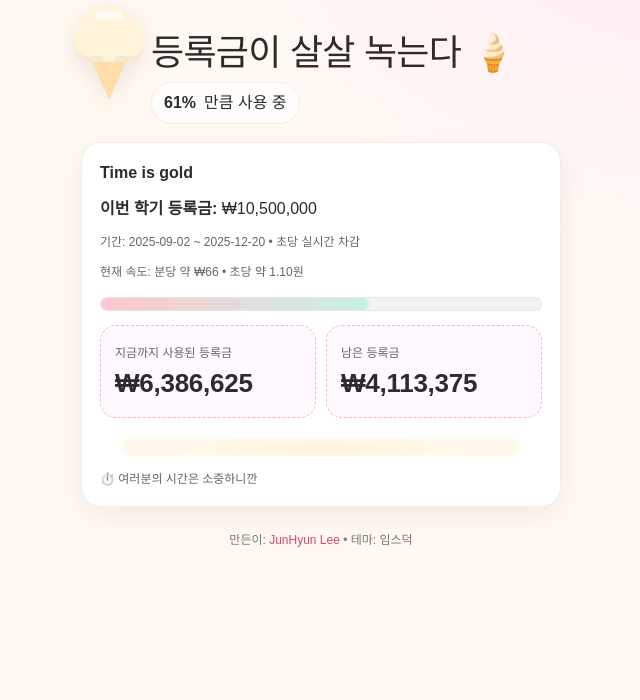
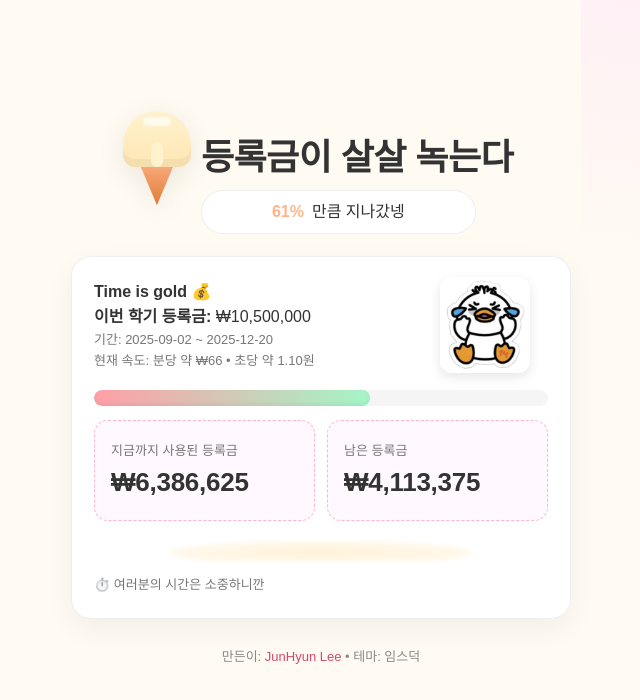
Before and after one commit to ticklemickle/imms14-tuition, a Next.js app: page / in a window 1280 px wide. Shown: the top 700 px of the page, without its empty margins (319-959 px from the left). Built offline with nearby package versions, Linux system fonts and the light colour scheme.

Commit message:
1차 완성본

```diff
--- a/app/page.module.css
+++ b/app/page.module.css
@@ -1,14 +1,30 @@
-/* page.module.css (수정본) */
+/* page.module.css (CSS Modules 규칙 준수 버전) */
+
+/* 전역 변수는 :global로 */
+:global(:root) {
+  --bg: #fffaf2;
+  --text: #333;
+  --hint: #777;
+  --accent: #ffb48a;
+  --mint: #a3f5c7;
+  --straw: #ff9fa6;
+  --vanilla: #fff2cf;
+}
 
 .wrap {
   max-width: 520px;
   margin-inline: auto;
-  padding: 20px;
+  padding: 28px 20px;
+  background: var(--bg);
+  color: var(--text);
+  font-family: "Pretendard", "Noto Sans KR", sans-serif;
+  line-height: 1.6;
 }
 
+/* 순수 태그 선택자 → .wrap으로 스코프 */
 .wrap header {
   display: flex;
-  gap: 14px;
+  gap: 16px;
   align-items: center;
 }
 
@@ -20,14 +36,15 @@
   filter: drop-shadow(0 6px 12px rgba(0, 0, 0, 0.08));
 }
 
+/* 부드러운 아이스크림 */
 .cone {
   position: absolute;
   bottom: 0;
   left: 50%;
   transform: translateX(-50%);
-  width: 44px;
+  width: 42px;
   height: 50px;
-  background: var(--accent);
+  background: linear-gradient(180deg, #ffb48a, #e07d3a);
   clip-path: polygon(50% 100%, 0 0, 100% 0);
 }
 
@@ -38,117 +55,90 @@
   transform: translateX(-50%);
   width: 68px;
   height: 56px;
-  background: var(--vanilla);
+  background: linear-gradient(180deg, #fff2cf, #ffe6b2);
   border-radius: 50px 50px 18px 18px;
-  box-shadow: inset 0 -6px 0 rgba(0, 0, 0, 0.04);
+  box-shadow: inset 0 -8px 0 rgba(0, 0, 0, 0.04);
+}
+
+.shine {
+  position: absolute;
+  top: 6px;
+  left: 50%;
+  transform: translateX(-50%);
+  width: 28px;
+  height: 9px;
+  background: rgba(255, 255, 255, 0.65);
+  border-radius: 10px;
+  filter: blur(1px);
 }
 
 .drip {
   position: absolute;
   left: 50%;
   transform: translateX(-50%);
-  width: 14px;
+  width: 12px;
   background: var(--vanilla);
   border-radius: 8px;
   bottom: 38px;
-  height: calc(var(--progress) * 40px);
-  transition: height 0.6s cubic-bezier(0.22, 1, 0.36, 1);
+  height: calc(var(--progress) * 42px);
+  transition: height 0.8s cubic-bezier(0.22, 1, 0.36, 1);
 }
 
-.shine {
-  position: absolute;
-  top: 5px;
-  left: 50%;
-  transform: translateX(-50%);
-  width: 28px;
-  height: 9px;
-  background: rgba(255, 255, 255, 0.7);
-  border-radius: 10px;
-  filter: blur(1px);
-}
-
+/* 순수 태그 선택자 → .wrap으로 스코프 */
 .wrap h1 {
-  font-size: clamp(24px, 6vw, 36px);
-  margin: 6px 0 2px;
-  letter-spacing: -0.02em;
+  font-size: clamp(26px, 6vw, 36px);
+  margin: 8px 0 4px;
+  font-weight: 800;
+  letter-spacing: -0.015em;
 }
 
 .tag {
   display: inline-flex;
   align-items: center;
   gap: 8px;
-  padding: 8px 12px;
+  padding: 8px 70px;
   border-radius: 999px;
-  background: #ffffffaa;
-  backdrop-filter: blur(6px);
+  background: #ffffff;
+  backdrop-filter: blur(8px);
   border: 1px solid #00000010;
+  font-size: 16px;
 }
 
 .tag b {
   font-weight: 700;
+  color: var(--accent);
 }
 
 .card {
-  margin-top: 18px;
+  width: 500px;
+  margin-top: 22px;
   background: #fff;
   border: 1px solid #00000010;
   border-radius: 20px;
-  box-shadow: 0 10px 30px rgba(0, 0, 0, 0.06);
+  box-shadow: 0 10px 28px rgba(0, 0, 0, 0.05);
   overflow: hidden;
+  transition: transform 0.25s ease;
+  position: relative; /* ✅ 추가 */
+}
+
+.card:hover {
+  transform: translateY(-2px);
 }
 
 .col {
   display: flex;
   flex-direction: column;
-  gap: 16px;
-  padding: 18px;
+  gap: 18px;
+  padding: 22px;
 }
 
-.inputs {
-  display: grid;
-  gap: 12px;
-}
-
-.inputs label {
-  font-size: 14px;
-  font-weight: 600;
-  display: block;
-  margin-bottom: 6px;
-}
-
-.inputs input[type="number"] {
-  width: 100%;
-  box-sizing: border-box;
-  border-radius: 14px;
-  padding: 14px 16px;
-  border: 1px solid #00000020;
-  background: #fff;
-  font: inherit;
-}
-
-.rowActions {
-  display: flex;
-  gap: 8px;
-}
-
-.btn {
-  flex: 1;
-  padding: 12px 14px;
-  border-radius: 12px;
-  border: 1px solid #00000020;
-  background: #fff;
-  font-weight: 700;
-  cursor: pointer;
-}
-
-.secondary {
-  background: #fff9ff;
-  border-style: dashed;
+.inputs strong {
+  font-size: 16px;
 }
 
 .hint {
-  font-size: 12px;
-  color: #666;
+  font-size: 13px;
+  color: var(--hint);
 }
 
 .viz {
@@ -158,13 +148,12 @@
 }
 
 .bar {
-  height: 14px;
+  height: 16px;
   width: 100%;
-  background: #f3f3f3;
+  background: #f5f5f5;
   border-radius: 999px;
   position: relative;
   overflow: hidden;
-  border: 1px solid #0000000f;
 }
 
 .fill {
@@ -173,20 +162,21 @@
   width: calc(var(--progress) * 100%);
   background: linear-gradient(90deg, var(--straw), var(--mint));
   border-radius: 999px;
-  transition: width 0.6s cubic-bezier(0.22, 1, 0.36, 1);
+  transition: width 0.8s cubic-bezier(0.22, 1, 0.36, 1);
+  box-shadow: inset 0 -2px 4px rgba(0, 0, 0, 0.05);
 }
 
 .stats {
   display: grid;
-  grid-template-columns: repeat(2, minmax(0, 1fr));
-  gap: 10px;
+  grid-template-columns: repeat(2, 1fr);
+  gap: 12px;
 }
 
 .pill {
   background: #fff9ff;
   border: 1px dashed #ffb6c8;
-  padding: 14px;
-  border-radius: 16px;
+  padding: 16px;
+  border-radius: 14px;
 }
 
 .num {
@@ -197,30 +187,48 @@
 }
 
 .puddle {
-  height: 18px;
-  width: 90%;
+  height: 20px;
+  width: 92%;
   margin: 6px auto 0;
   background: radial-gradient(
-      60% 100% at 50% 60%,
-      #ffe8b7 0%,
-      #fff3da 60%,
-      transparent 61%
-    ),
-    var(--vanilla);
+    60% 100% at 50% 60%,
+    #ffe8b7 0%,
+    #fff3da 60%,
+    transparent 61%
+  );
   border-radius: 999px;
   opacity: calc(0.25 + var(--progress) * 0.45);
-  filter: blur(1px);
-  transition: opacity 0.6s;
+  filter: blur(2px);
+  transition: opacity 0.8s;
 }
 
+/* 순수 태그 선택자 → .wrap으로 스코프 */
 .wrap footer {
-  margin: 24px 0 12px;
+  margin: 28px 0 12px;
   text-align: center;
-  font-size: 12px;
-  color: #777;
+  font-size: 13px;
+  color: #888;
 }
 
+/* 순수 태그 선택자 → .wrap으로 스코프 */
 .wrap a {
   color: #d5486b;
   text-decoration-thickness: 2px;
 }
+
+.wrap {
+  max-width: 520px;
+  margin-inline: auto;
+  padding: 28px 20px;
+  background: var(--bg);
+  color: var(--text);
+  font-family: "Pretendard", "Noto Sans KR", sans-serif;
+  line-height: 1.6;
+
+  /* ✅ 세로 중앙 정렬 */
+  min-height: 100vh; /* 화면 전체 높이 기준 */
+  display: flex;
+  flex-direction: column;
+  align-items: center;
+  justify-content: center;
+}
--- a/app/page.tsx
+++ b/app/page.tsx
@@ -87,7 +87,7 @@ export default function Page() {
       rateText: `현재 속도: 분당 약 ${fmtKRW0.format(
         perMin
       )} • 초당 약 ${perSec.toFixed(2)}원`,
-      scheduleText: `기간: 2025-09-02 ~ 2025-12-20 • 초당 실시간 차감`,
+      scheduleText: `기간: 2025-09-02 ~ 2025-12-20`,
     };
   }, [now]);
 
@@ -112,11 +112,11 @@ export default function Page() {
         </div>
         <div>
           <h1>
-            등록금이 살살 녹는다 <span aria-hidden="true">🍦</span>
+            등록금이 살살 녹는다 <span aria-hidden="true"></span>
           </h1>
           {hydrated ? (
             <div className={styles.tag} role="status" aria-live="polite">
-              <b>{calc.pctText}</b> 만큼 사용 중
+              <b>{calc.pctText}</b> 만큼 지나갔넹
             </div>
           ) : (
             <div className={styles.tag} aria-hidden="true">
@@ -127,9 +127,22 @@ export default function Page() {
       </header>
 
       <section className={styles.card}>
+        {/* 이미지 영역 추가 */}
+        <div style={{ position: "absolute", top: "20px", right: "40px" }}>
+          <img
+            src="/immsDuck.png"
+            alt="임스덕"
+            style={{
+              width: "90px",
+              borderRadius: "12px",
+              boxShadow: "0 4px 12px rgba(0,0,0,0.1)",
+            }}
+          />
+        </div>
+
         <div className={styles.col}>
           <div className={styles.inputs}>
-            <strong>Time is gold</strong>
+            <strong>Time is gold 💰</strong>
 
             <div>
               <strong>이번 학기 등록금:</strong>{" "}
```
Also changed, not shown: public/immsDuck.png (added).
